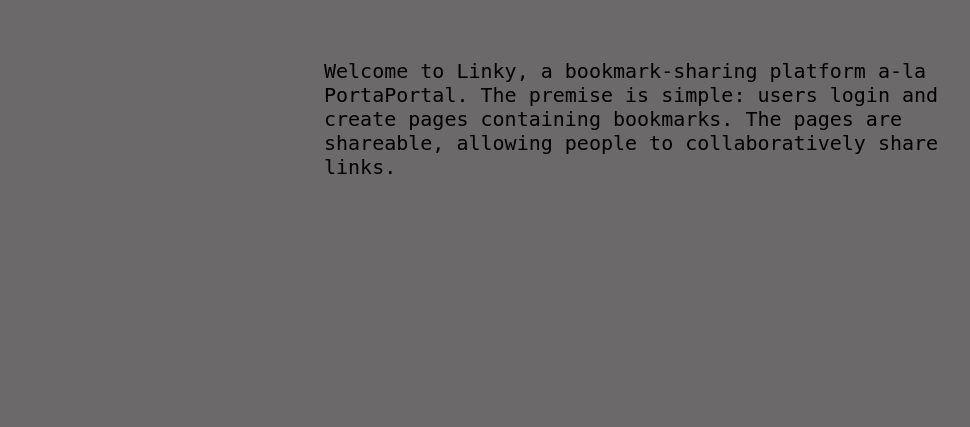
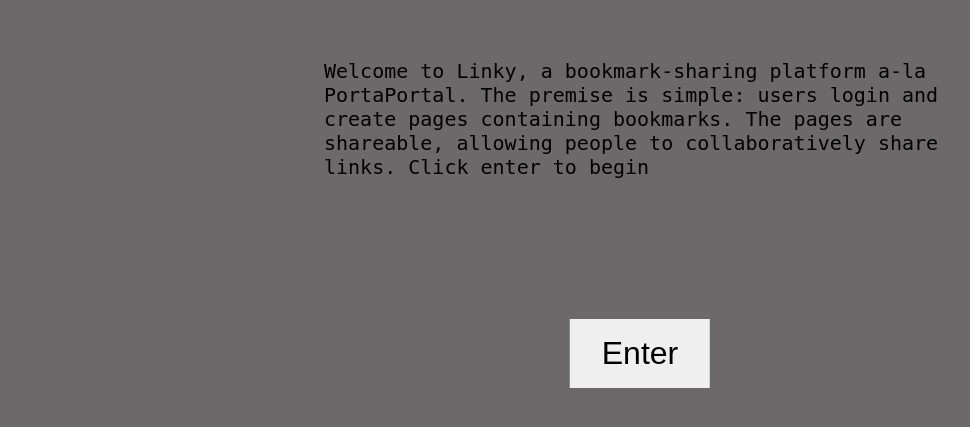
Before and after one commit to MorrisCode2112/cs343-project, a plain HTML site: page index.html in a window 1280 px wide. Shown: the part 89-516 px from the top of the page, without its empty margins (0-970 px from the left). Drawn offline with Linux system fonts and the light colour scheme.

Commit message:
11/03/2024: adde more functionality

```diff
--- a/index.html
+++ b/index.html
@@ -4,7 +4,7 @@
 <head>
     <meta charset="UTF-8">
     <meta name="viewport" content="width=device-width, initial-scale=1.0">
-    <link rel="stylesheet" href="style.css?v=1.3">
+    <link rel="stylesheet" href="style.css?v=1.8">
     <title>Linky</title>
 </head>
 
@@ -18,7 +18,16 @@
 
         </div>
         <div class="page-center">
-            <p>Welcome to Linky, a bookmark-sharing platform a-la PortaPortal. The premise is simple: users login and create pages containing bookmarks. The pages are shareable, allowing people to collaboratively share links.</p>
+            <p>Welcome to Linky, a bookmark-sharing platform a-la PortaPortal. The premise is simple: users login and create pages containing bookmarks. The pages are shareable, allowing people to collaboratively share links. Click enter to begin</p>
+            <br>
+            <br>
+            <br>
+            <br>
+            <br>
+            <a href="/morri6jc/cs343/project/bookmarks.html">
+                <button class="button">Enter</button>
+            </a>
+
         </div>
     </div>
 
--- a/style.css
+++ b/style.css
@@ -21,3 +21,18 @@
   font-family: "Monospace", Monaco, sans-serif;
   width: 50%
 }
+
+.button {
+  border: none;
+  color: rgb(0, 0, 0);
+  padding: 16px 32px;
+  text-align: center;
+  font-size: 32px;
+  transition-duration: 0.4s;
+  cursor: pointer;
+  display: inline-block;
+  position: absolute;
+  left: 50%;
+  transform: translateX(-50%);
+
+}
```
Also changed, not shown: bookmarks.html (+1 -0 lines).
